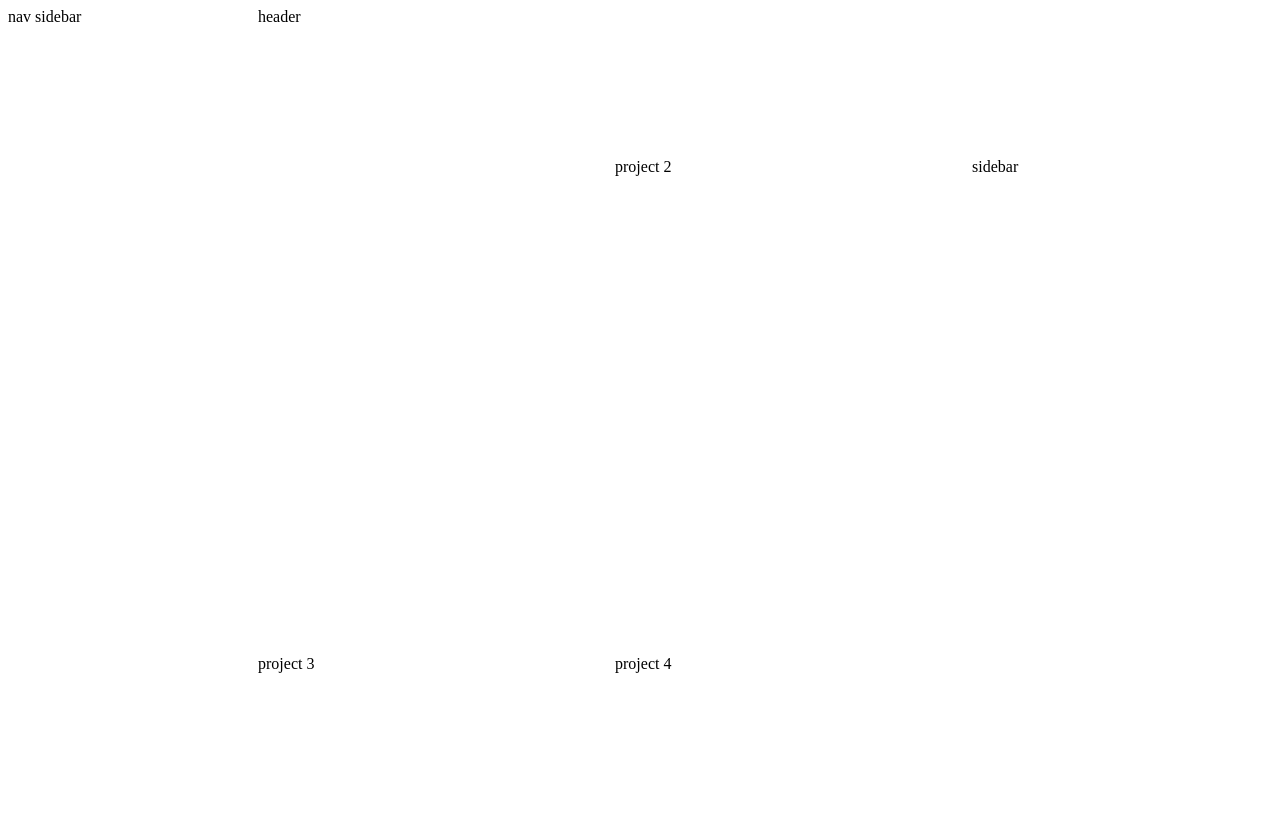
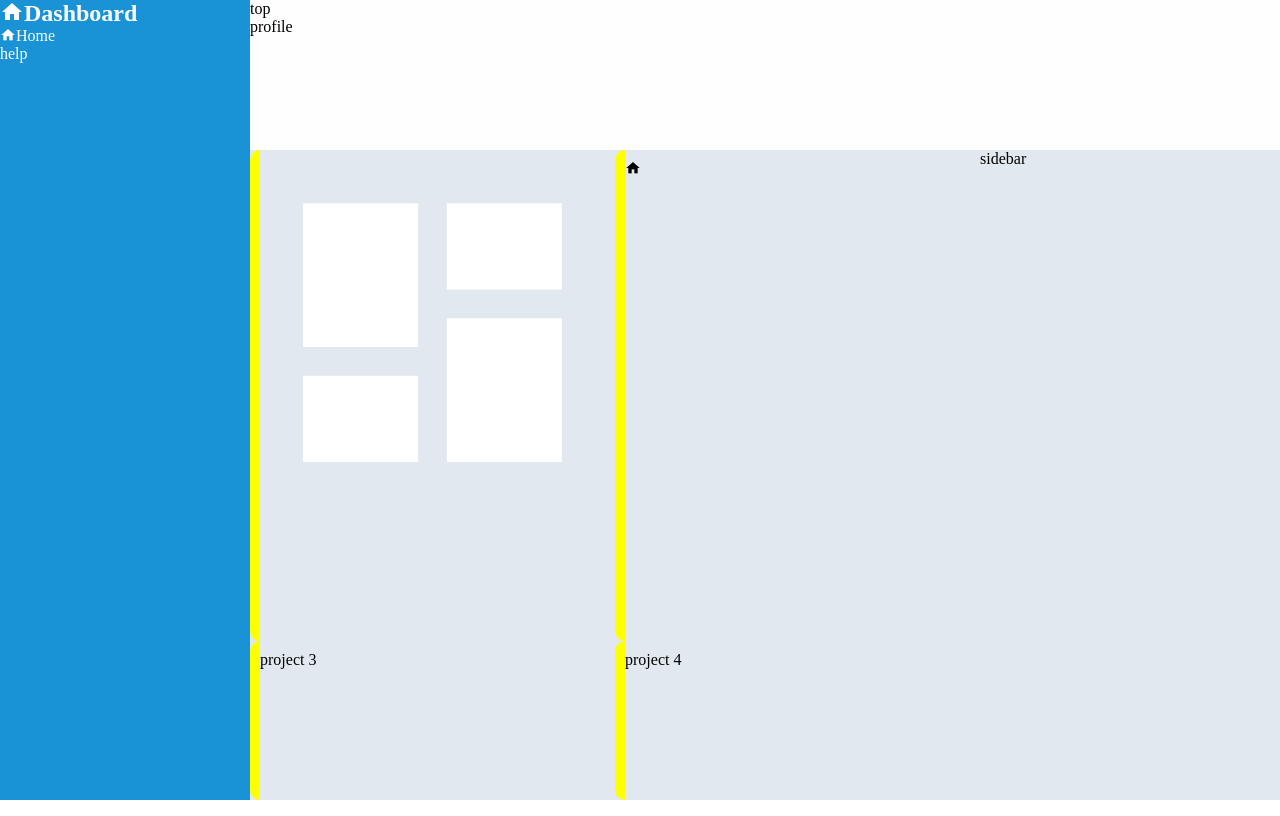
Before and after one commit to Baboon69/admin-dashboard, a website: page index.html in a window 1280 px wide. Drawn offline with Linux system fonts and the light colour scheme.

Commit message:
add material design icons

```diff
--- a/index.html
+++ b/index.html
@@ -4,16 +4,29 @@
     <meta charset="UTF-8">
     <meta name="viewport" content="width=device-width, initial-scale=1.0">
     <link rel="stylesheet" href="style.css">
+    <link rel="stylesheet" href="https://cdn.jsdelivr.net/npm/@mdi/font@7.4.47/css/materialdesignicons.min.css">
     <title>Document</title>
 </head>
 <body>
     <div class="container">
-        <header class="header">header</header>
-        <nav class="sidebar">nav sidebar</nav>
+        <header class="header">
+            <div class="header-top">top</div>
+            <div class="header-profile">profile</div>
+        </header>
+        <nav class="sidebar">
+            <h1 class="logo"><span class="mdi mdi-home"></span>Dashboard</h1>
+            <ul class="socials">
+                <li><a href="#"><span class="mdi mdi-home"></span><span>Home</span></a></li>
+            </ul>
+            <ul class="help">
+                <li>help</li>
+            </ul>
+        </nav>
         <main class="main">
             <div class="projects">
                 <div class="project"><img src="./img/svg/view-dashboard.svg" alt=""></div>
-                <div class="project">project 2</div>
+                <div class="project">
+                    <span class="mdi mdi-home"></span></div>
                 <div class="project">project 3</div>
                 <div class="project">project 4</div>
             </div>
--- /dev/null
+++ b/package.json
@@ -0,0 +1,5 @@
+{
+  "dependencies": {
+    "@mdi/font": "^7.4.47"
+  }
+}
--- a/style.css
+++ b/style.css
@@ -1,3 +1,23 @@
+:root{
+    --blue-clr: #1993d5;
+    --white--clr: #fefeff;
+    --grey-clr: #e2e8f0;
+    --black-clr: #010100;
+}
+body{
+    padding: 0;
+    margin: 0;
+    box-sizing: border-box;
+}
+body *{
+    padding: 0;
+    margin: 0;
+    box-sizing: inherit;
+}
+a{
+    text-decoration: none;
+    color:inherit;
+}
 .container{
     display: grid;
     grid: 150px / 250px auto;
@@ -5,14 +25,24 @@
 }
 .sidebar{
     grid-area: 1/1/3/2;
+    background-color: var(--blue-clr);
+    color: var(--white--clr);
+    display: flex;
+    flex-direction: column;
 }
 .header{
     grid-area: 1/2/2/3;
+    background-color: var(--white--clr);
+    color: var(--black-clr);
+    display: flex;
+    flex-direction: column;
 }
 .main{
     grid-area: 2/2/3/3;
     display: grid;
     grid-template-columns: 1fr 300px;
+    background-color: var(--grey-clr);
+    color: var(--black-clr);
 }
 .projects{
     display: grid;
@@ -21,3 +51,20 @@
 img{
     filter: brightness(0) invert(1);
 }
+.project{
+    border-radius: 10px;
+    padding: 10px;
+    position: relative;
+    overflow: hidden ;
+}
+.project::before{
+    display: block;
+    position: absolute;
+    height: 100%;
+    width: 10px;
+    background-color: yellow;
+    left:0;
+    top:0;
+    z-index: 1;
+    content: "";
+}
```
Also changed, not shown: 1 other file.
